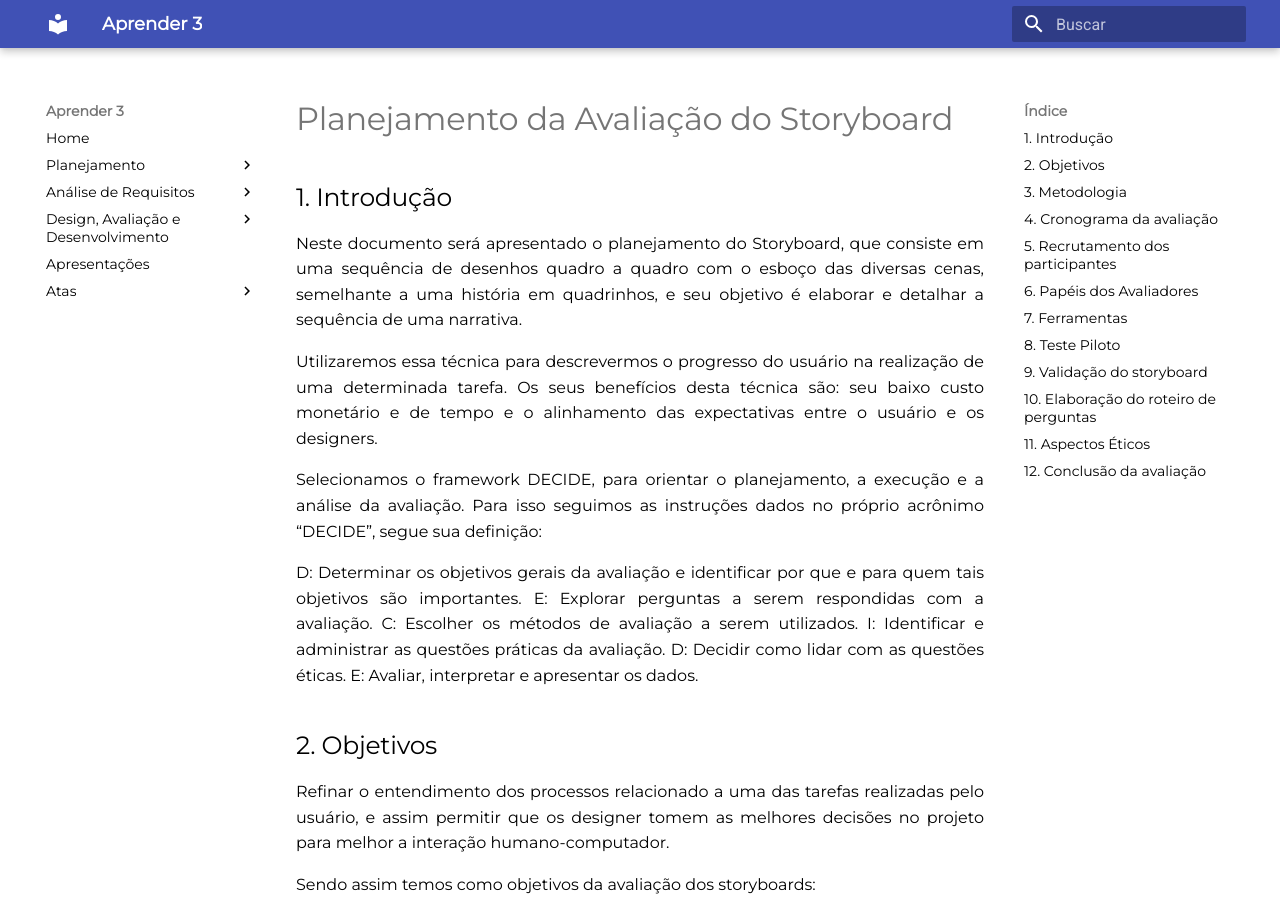
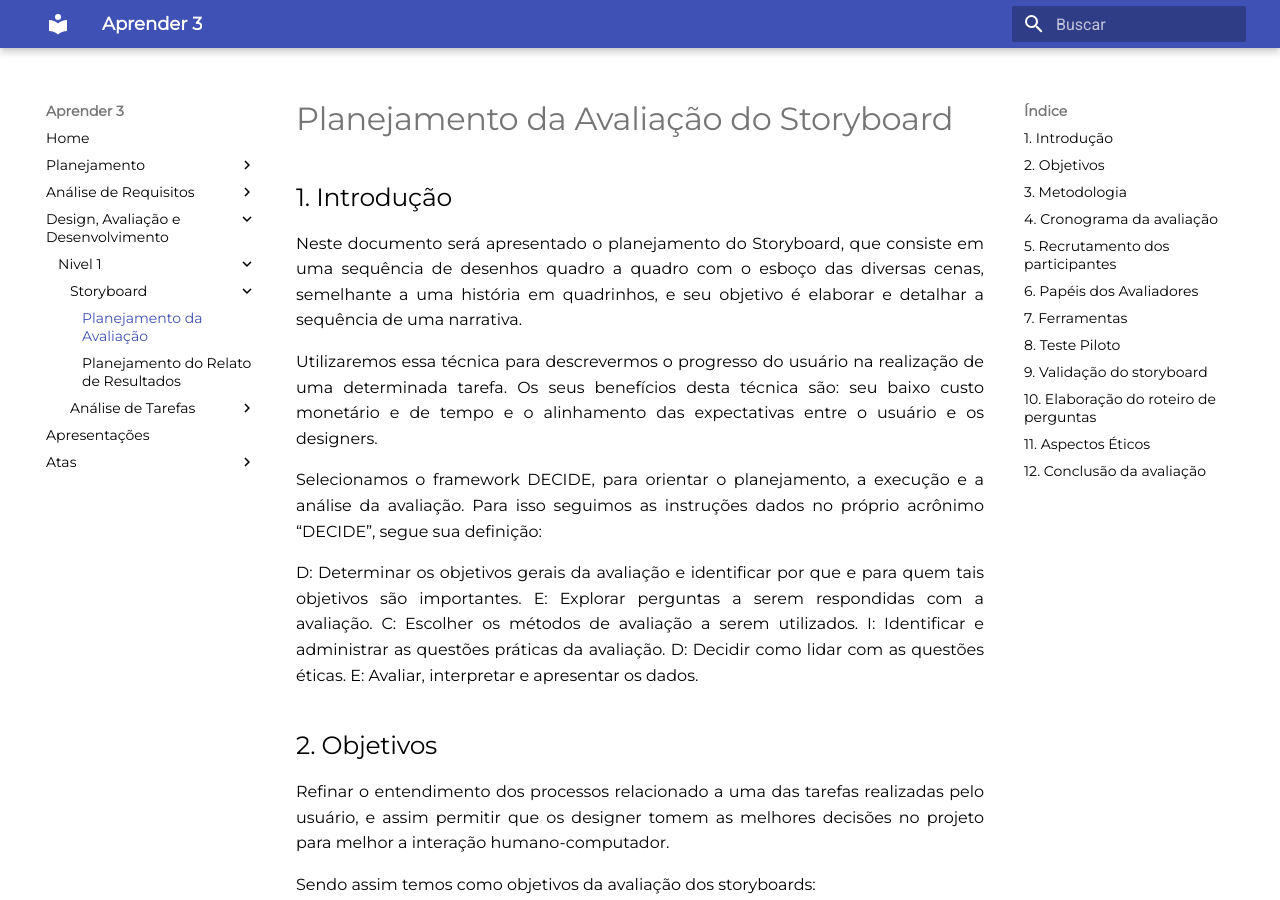
Before and after one commit to mdsreq-fga-unb/2022.2-Aprender3, an MkDocs documentation site: the page built from docs/DesignAvalDesenv/nivel1/storyboard/planeja_avalia_storyboard.md, in a window 1280 px wide and 900 px high. Built offline with MkDocs 1.6.1 and Material for MkDocs 9.7.7, drawn with Linux system fonts in a browser that asks for light colours.

Commit message:
Renomeação

```diff
--- a/mkdocs.yml
+++ b/mkdocs.yml
@@ -34,13 +34,11 @@ nav:
         - Design, Avaliação e Desenvolvimento:
                 - Nivel 1:
                         - Storyboard:
-                                - Planejamento da Avaliação: DesignAvalDesenv/nivel1/storyboard/planejamentoAvaliaStorybook.md
+                                - Planejamento da Avaliação: DesignAvalDesenv/nivel1/storyboard/planeja_avalia_storyboard.md
                                 - Planejamento do Relato de Resultados: DesignAvalDesenv/nivel1/storyboard/relato_resultados.md
                         - Análise de Tarefas:
                                 - Planejamento da Avaliação: DesignAvalDesenv/nivel1/analiseTarefass/PlanejamentoAval.md
                                 - Planejamento do Relato dos Resultados: DesignAvalDesenv/nivel1/analiseTarefass/PlanejamentoRelatoAval.md
-
-
         - Apresentações: apresentacoes.md
         - Atas:
                 - 17/11/2022: atas/reuniao-17-11-2022.md
```
Also changed, not shown: docs/DesignAvalDesenv/nivel1/storyboard/planeja_avalia_storyboard.md (renamed from docs/DesignAvalDesenv/nivel1/Storyboard/PlanejamentoAvaliaStorybook.md).
